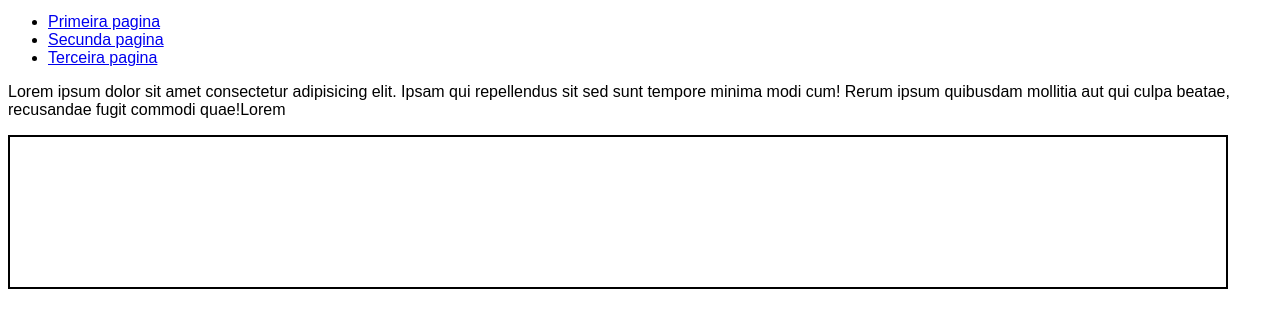
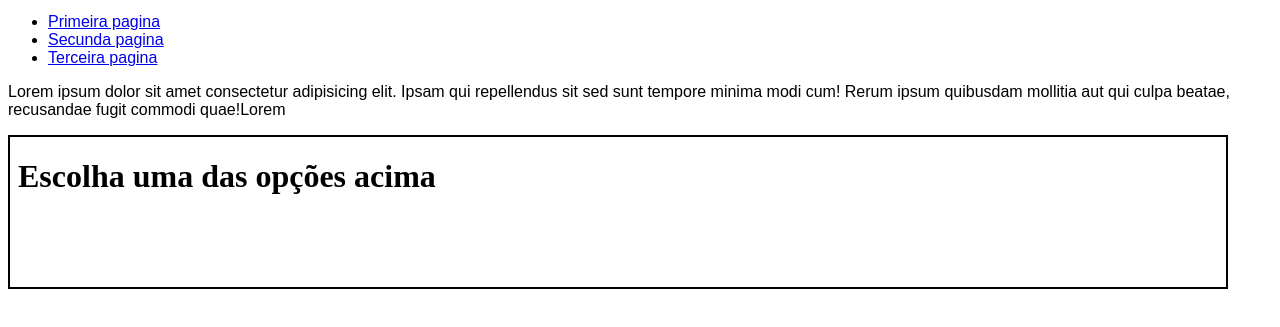
Before and after one commit to RicardoZimbrao/HTML-CSS, a plain HTML site: page EXERCICIOS/exc024/iframe003.html in a window 1280 px wide. Shown: the part 137-464 px from the top of the page. Drawn offline with Linux system fonts and the light colour scheme.

Commit message:
colocando paginas no iframe no site

```diff
--- a/EXERCICIOS/exc024/iframr003.html
+++ b/EXERCICIOS/exc024/iframe003.html
@@ -31,7 +31,7 @@
     </ul>
     <p>Lorem ipsum dolor sit amet consectetur adipisicing elit. Ipsam qui repellendus sit sed sunt tempore minima modi cum! Rerum ipsum quibusdam mollitia aut qui culpa beatae, recusandae fugit commodi quae!Lorem</p>
 
-    <iframe id="tela" name="frame" src="">
+    <iframe id="tela" name="frame" srcdoc="<h1>Escolha uma das opções acima</>"
         <p>Não e compativel</p>
     </iframe>
 
```
